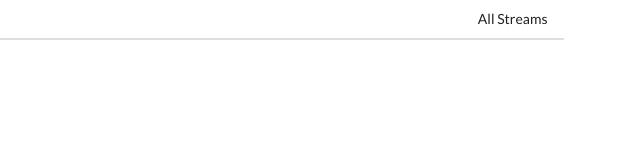
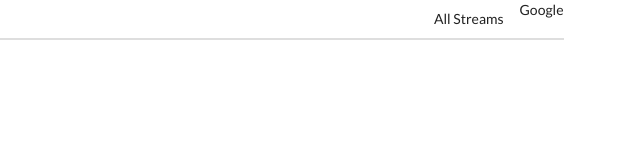
Before and after one commit to gitsairam/My-React-project, a React app: page / in a window 1280 px wide. Shown: the full height of the page, 640-1280 px from the left. Built offline with nearby package versions, Linux system fonts and the light colour scheme.

Commit message:
3 files modified, 1 added

```diff
--- a/public/index.html
+++ b/public/index.html
@@ -1,3 +1,3 @@
 <link rel="stylesheet" href="https://cdnjs.cloudflare.com/ajax/libs/semantic-ui/2.4.1/semantic.min.css" />
-
+<script src="https://apis.google.com/js/api.js"></script>
 <div id="root"></div>
--- a/src/Header.js
+++ b/src/Header.js
@@ -1,5 +1,6 @@
 import React from 'react';
 import { Link } from 'react-router-dom';
+import GoogleAuth from './components/GoogleAuth';
 
 const Header = () => {
   return (
@@ -11,6 +12,7 @@ const Header = () => {
         <Link to="/" className="item">
           All Streams
         </Link>
+        <GoogleAuth />
       </div>
     </div>
   );
--- a/src/components/App.js
+++ b/src/components/App.js
@@ -1,5 +1,5 @@
 import React from 'react';
-import { BrowserRouter, Route, Link } from 'react-router-dom';
+import { BrowserRouter, Route } from 'react-router-dom';
 
 import StreamCreate from './streams/StreamCreate';
 import StreamEdit from './streams/StreamEdit';
--- /dev/null
+++ b/src/components/GoogleAuth.js
@@ -0,0 +1,9 @@
+import React, { Component } from 'react';
+
+class GoogleAuth extends Component {
+  render() {
+    return <div>Google </div>;
+  }
+}
+
+export default GoogleAuth;
```
